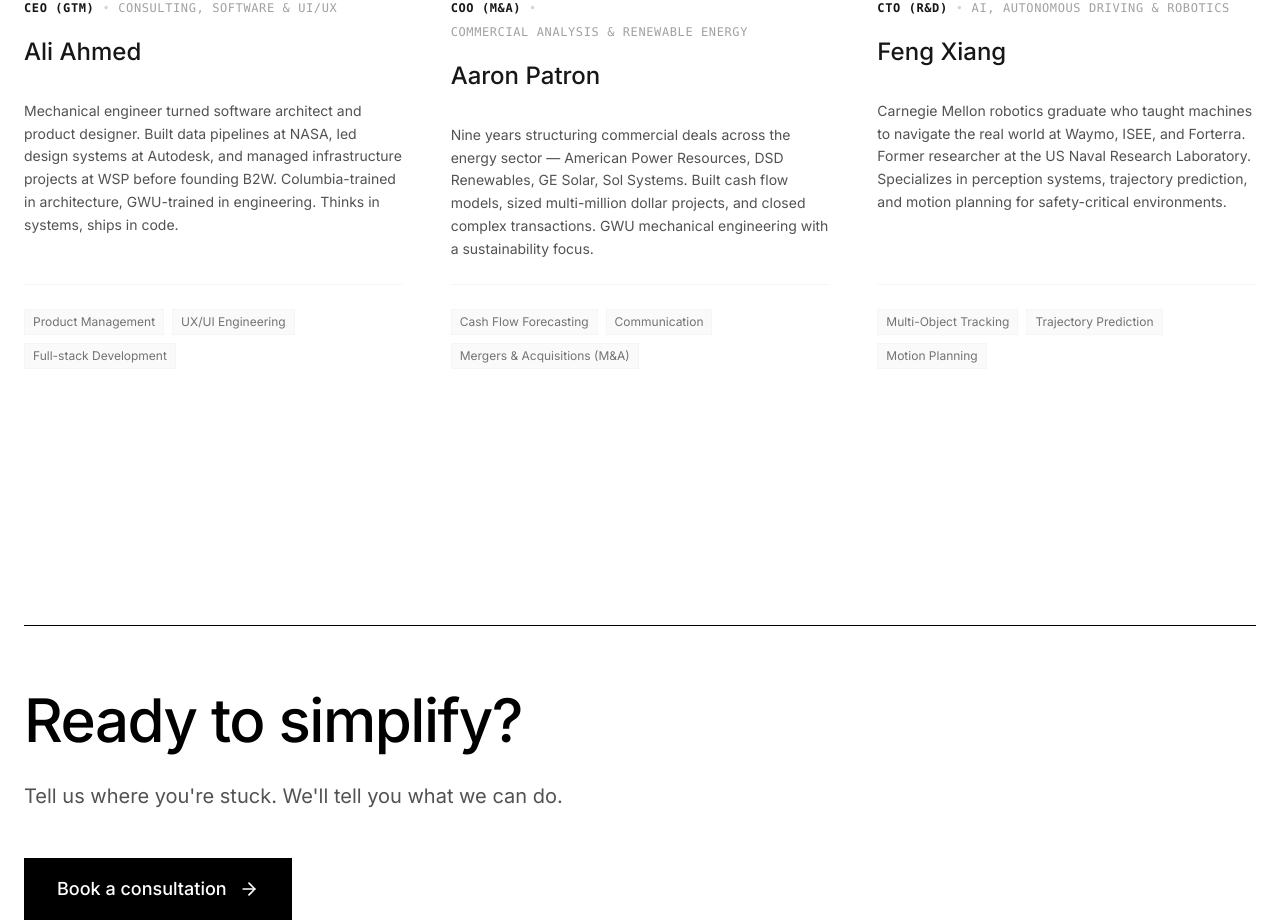
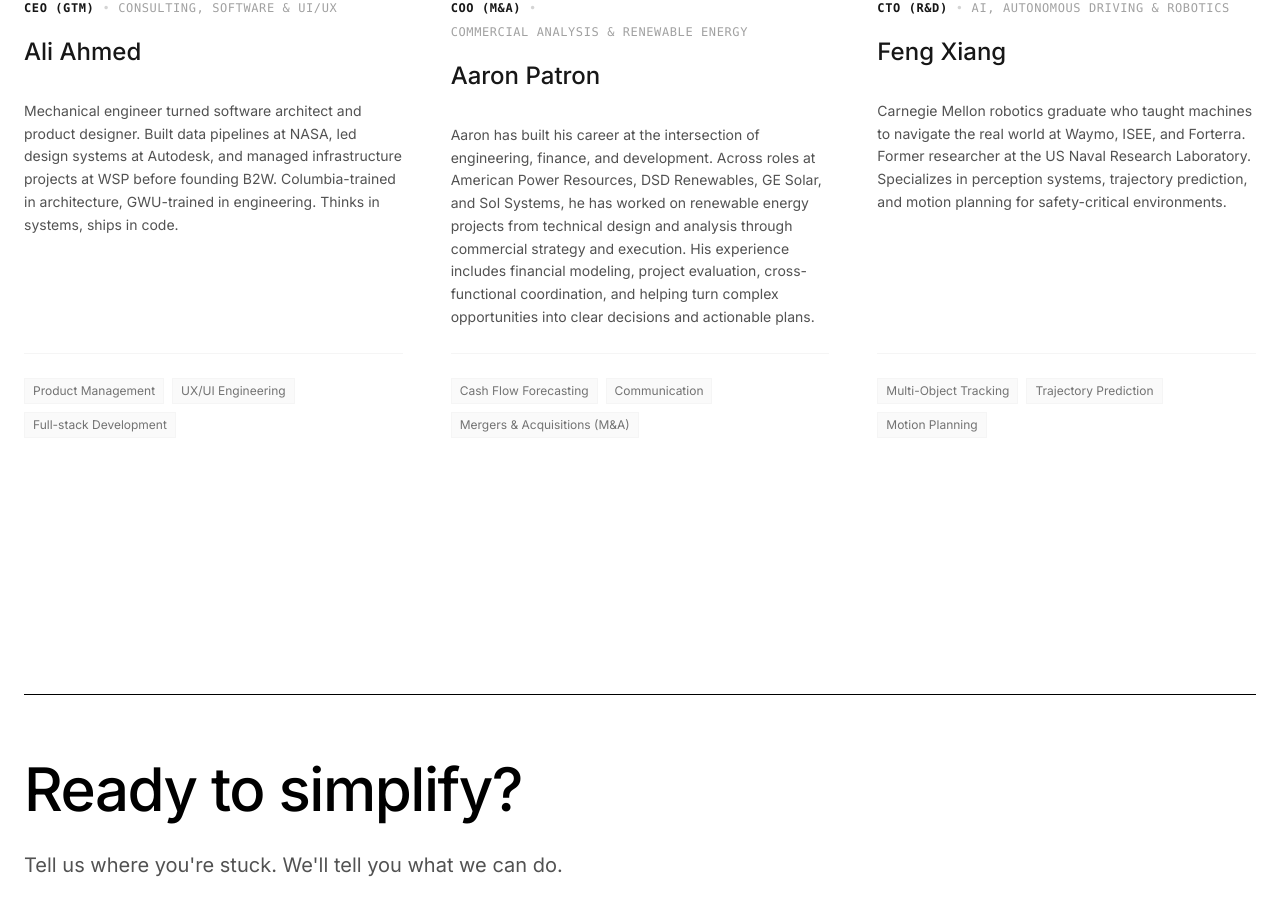
Before and after one commit to aliahm08/B2W, a React (Vite) app: page / in a window 1280 px wide. Shown: the part 5439-6360 px from the top of the page. Built offline with nearby package versions, Linux system fonts and the light colour scheme.

Commit message:
Update Aaron Patron summary in Team component and content documentation

```diff
--- a/src/components/Team.tsx
+++ b/src/components/Team.tsx
@@ -22,7 +22,7 @@ const team: TeamMember[] = [
     name: "Aaron Patron",
     role: "COO (M&A)",
     focus: "Commercial Analysis & Renewable Energy",
-    description: "Nine years structuring commercial deals across the energy sector — American Power Resources, DSD Renewables, GE Solar, Sol Systems. Built cash flow models, sized multi-million dollar projects, and closed complex transactions. GWU mechanical engineering with a sustainability focus.",
+    description: "Aaron has built his career at the intersection of engineering, finance, and development. Across roles at American Power Resources, DSD Renewables, GE Solar, and Sol Systems, he has worked on renewable energy projects from technical design and analysis through commercial strategy and execution. His experience includes financial modeling, project evaluation, cross-functional coordination, and helping turn complex opportunities into clear decisions and actionable plans.",
     tags: ["Cash Flow Forecasting", "Communication", "Mergers & Acquisitions (M&A)"],
     linkedin: "https://www.linkedin.com/in/aaronpatron/"
   },
```
Also changed, not shown: 1 other file (tests, documents, lock files or other folders).
